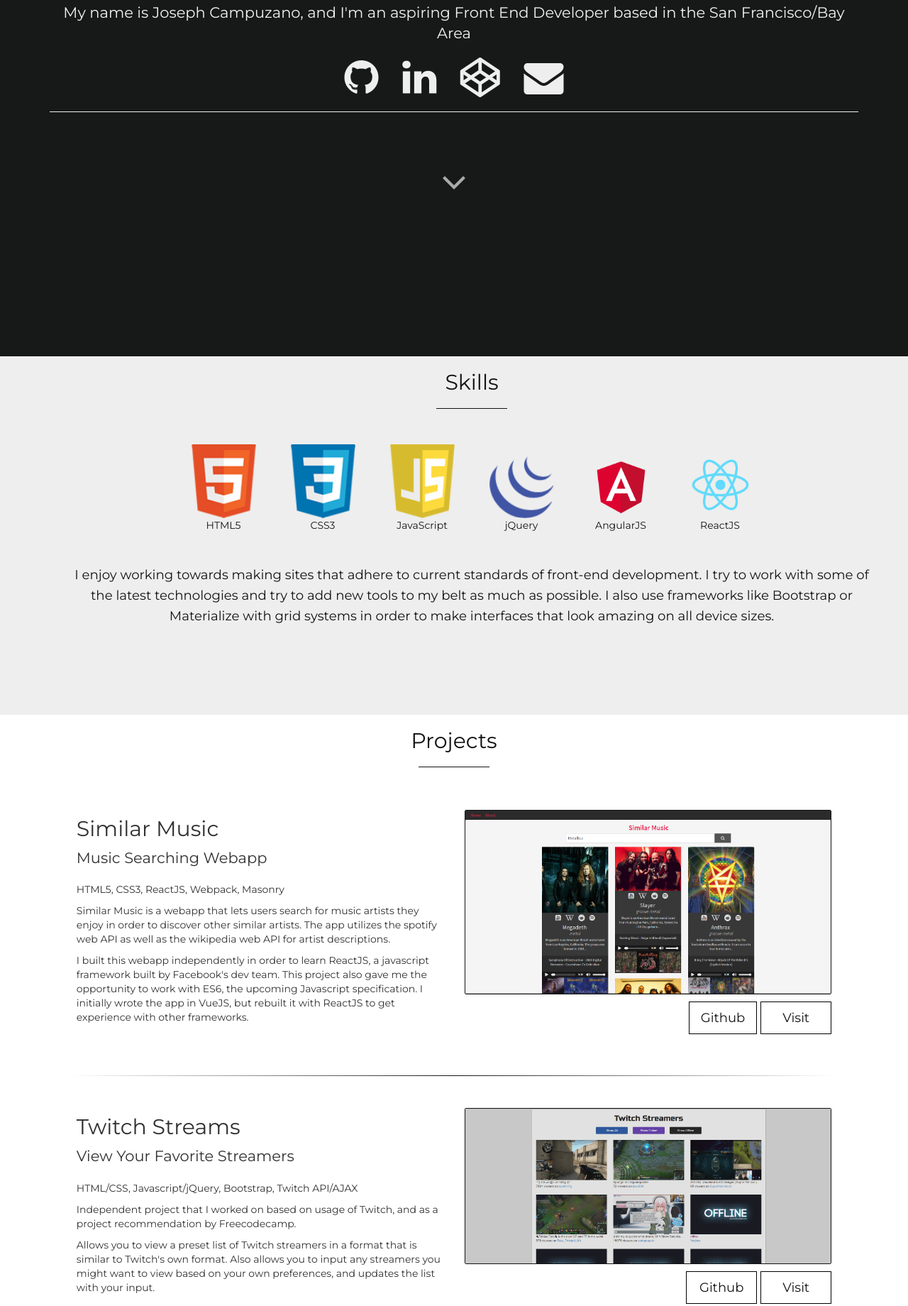
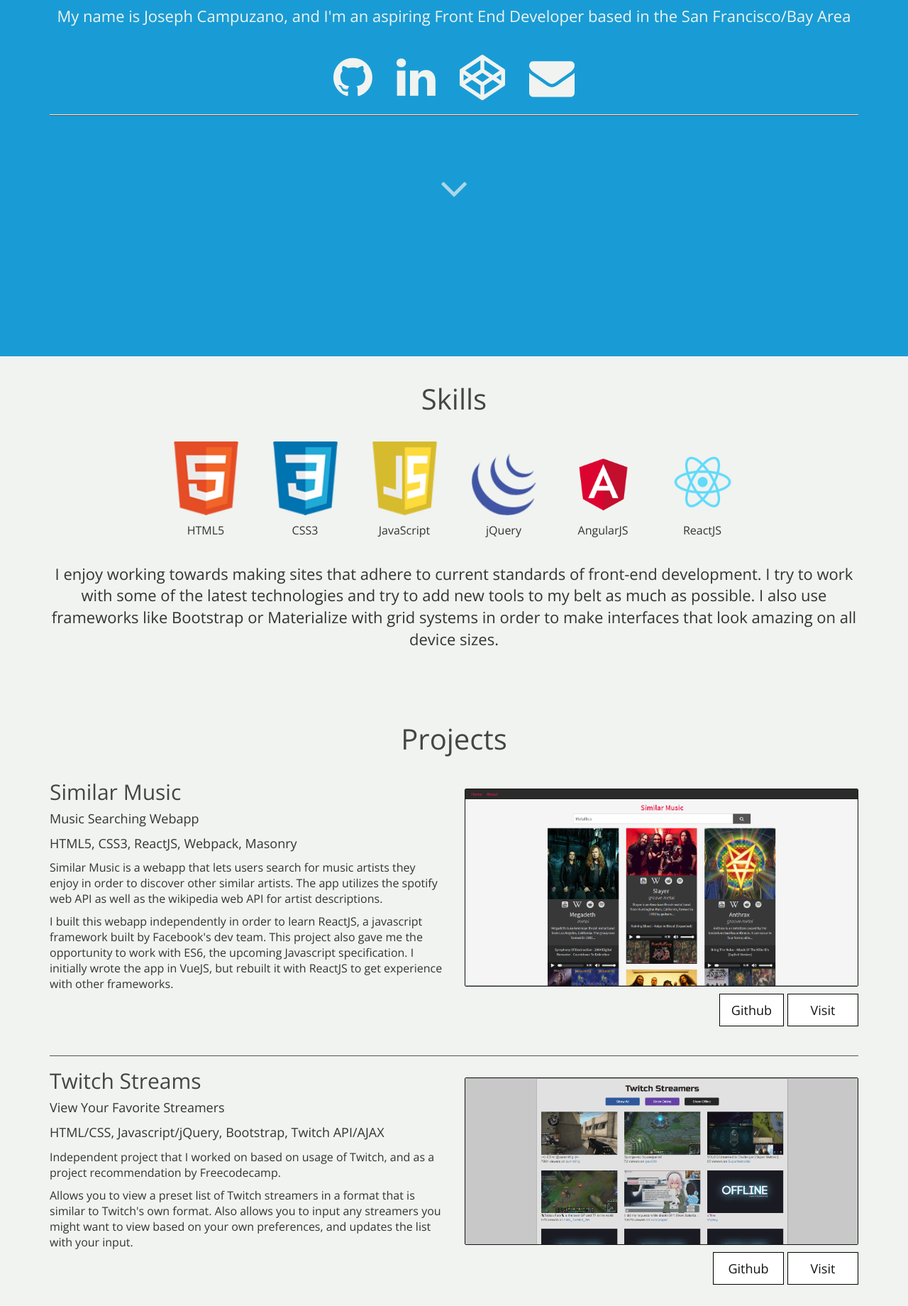
Before and after one commit to jcampuza/portfolio, a website: page index.html in a window 1280 px wide. Shown: the part 298-2138 px from the top of the page at 71% size. Drawn offline with nearby package versions, Linux system fonts and the light colour scheme.

Commit message:
Redid the color scheme and default typography

```diff
--- a/css/custom.css
+++ b/css/custom.css
@@ -1,51 +1,105 @@
 /*
 colors
 
-#f2f2f2
-#ef4c4c
-#131313
-#000000
+primary: #199CD5;
+secondary: #FF8213;
+white: #F0F3F0;
+black: #333333;
 */
 
-body, html {
-    height: 100%;
-    background-color: #171919;
-    color: #f2f2f2;
-    font-family: Montserrat, sans-serif;
-    font-size: 14px;
+@import url(https://fonts.googleapis.com/css?family=Open+Sans:600,400,300);
+
+html {
+  overflow-y: scroll;
 }
 
+body {
+    height: 100%;
+    background-color: #F0F3F0;
+    color: #333333;
+    font-family: 'Open Sans', sans-serif;
+    font-size: 16px;
+    line-height: 20px !important;
+}
+
+/* Typography */
+h1, h2, h3, h4, h5, h6 {
+  margin-top: 0;
+}
+p {
+  font-size: 16px;
+  font-weight: 300;
+  line-height: 22px;
+}
+
+.heading {
+  color: #454545;
+  font-size: 40px;
+  font-weight: 300;
+  line-height: 1;
+  margin-bottom: 40px;
+}
+
+.head .heading {
+  color: #f0f3f0;
+}
+
+.subheading {
+  color: #454545;
+  font-size: 30px;
+  font-weight: 300;
+  line-height: 1;
+}
+
+.emphasis {
+  font-size: 22px;
+  font-weight: 300;
+  line-height: 1.4;
+  margin-bottom: 40px;
+}
+
+.subemphasis {
+  font-size: 18px;
+  font-weight: 300;
+  line-height: 1.4;
+}
+
+p {
+  margin: 10px 0px;
+}
+
+/* Default Links */
+
 a {
-  color: #eeeeee;
+color: #FF8213;
 }
 a:hover {
-  color: #949494;
+  color: #FF8213;
 }
 
-.head {
-  display: flex;
-  flex-direction: column;
-  justify-content: center;
+footer a {
+  color: #F0F3F0;
 }
+
+footer a:hover {
+  color: #ff6214;
+}
+
+/* Icons/Horizontal Rules */
 
 .icon {
   margin: 15px 15px;
-  color: #eeeeee;
+  color: #FF8213;
   cursor: pointer;
   transition: color .2s ease;
 }
+.head .icon, footer .icon {
+  color: #F0F3F0;
+}
 .icon:hover {
-  color: #949494;
+  color: #ff6214;
 }
 
-.projects, .skills {
-  color: #131313;
-  background-color: #fff;
-}
-
-.skills {
-  background-color: #eeeeee;
-}
 .skills-logos {
   display: inline-flex;
   flex-wrap: wrap;
@@ -64,53 +118,49 @@ a:hover {
   border: none;
   width: 91px;
 }
-.header:after {
-  display: block;
-  height: 1px;
-  background-color: #131313 ;
-  content: '';
-  width: 100px;
-  margin: 20px auto;
-  margin-bottom: 50px;
-}
-.skills {
-  padding: 0 80px 80px 80px;
-}
 
 @media only screen and (max-width: 768px) {
-  .header:after {
-    margin-bottom: 20px;
-    margin-top: 15px;
-  }
   .logo {
     margin: 0px;
     margin-right: 5px;
     margin-left: 5px;
   }
-  .skills {
-    padding: 0 10px 10px 10px;
-  }
 }
 
-hr.line {
-  width: 95%;
-  border-top: none !important;
-  background-image: linear-gradient(to right, rgb(255,255,255), rgb(20,20,20), rgb(255,255,255));
+hr {
+  background-color: #555555;
   height: 1px;
 }
-.wrapper {
-  color: #313131;
-  /*border: 1px solid #000;*/
-  padding: 0 2% 2% 2%;
-  margin: 35px auto;
+
+/* Default Header/Footer/Sections */
+
+.head {
+  display: flex;
+  flex-direction: column;
+  justify-content: center;
+  background-color: #199CD5;
+  color: #F0F3F0;
+  min-height: 100vh;
 }
+
+footer {
+  width: 100%;
+  background-color: #199CD5;
+  color: #EEEEEE;
+  padding-top: 20px;
+  padding-bottom: 20px;
+}
+
+.wrapper, section {
+  margin-bottom: 40px;
+}
+.wrapper:last-child {
+  margin-bottom: 0;
+}
+
 img {
   border: 1px solid #131313;
   border-radius: 2px;
-}
-
-.head, .projects {
-  min-height: 100vh;
 }
 
 .links a {
@@ -135,12 +185,6 @@ img {
   position: relative;
 }
 
-.about-text {
-  margin: 20px auto;
-  font-size: 1.3em;
-  line-height: 1.6;
-}
-
 @keyframes point-down {
   from {top: 0;}
   to {opacity: 1; top: 50px;}
@@ -154,14 +198,7 @@ img {
   animation-timing-function: ease-out;
 }
 
-@media only screen and (max-width: 768px) {
-  .fa-4x {
-    font-size: 2em;
-  }
-  #goto-projects {
-    font-size: 4em;
-  }
-}
+/* Form element */
 
 form {
   margin: 10px;
@@ -169,7 +206,6 @@ form {
 input, textarea {
   margin-bottom: 10px;
   width: 100%;
-  color: #131313;
   padding: 4px;
 }
 input[type="submit"] {
@@ -182,29 +218,8 @@ input[type="submit"] {
   }
 }
 
-.copyright {
-  text-align: center;
-  font-size: 50%;
-  margin: 10px;
+@media only screen and (max-width: 480px) {
+  .fa-4x {
+    font-size: 3em;
+  }
 }
-
-a.btn, button.image-choice {
-  overflow: hidden;
-}
-a.btn:hover, button.image-choice:hover{
-  background-color: #ffffff;
-}
-a.btn:before, button.image-choice:before{
-  content: '';
-  background: #131313;
-  height: 100%;
-  width: 100%;
-  position: absolute;
-  top: 0;
-  left: 0;
-  transform: translateY(100%);
-  transition: .3s cubic-bezier(0.5,0,0.5,1);
-}
-a.btn:hover:before, button.image-choice:hover:before{
-  transform: translateY(-100%);
-}
--- a/index.html
+++ b/index.html
@@ -20,8 +20,8 @@
   <body>
     <section class="head text-center" id="top">
       <div class="container">
-          <h2>Hello,</h2>
-          <p class="lead">My name is Joseph Campuzano, and I'm an aspiring Front End Developer based in the San Francisco/Bay Area</p>
+        <h2 class="heading">Hello,</h2>
+        <p class="emphasis">My name is Joseph Campuzano, and I'm an aspiring Front End Developer based in the San Francisco/Bay Area</p>
         <div class="icons">
           <a target="_blank" class="icon" href="https://github.com/jcampuza"><i title="GitHub" class="fa fa-github fa-4x"></i></a>
           <a target="_blank" class ="icon" href = "https://linkedin.com/in/josephcampuzano"><i title = "LinkedIn" class="fa fa-linkedin fa-4x"></i></a>
@@ -34,11 +34,11 @@
     </section>
     <section class="skills text-center" id="skills">
       <div class="container">
-          <h2 class="header">Skills</h2>
+        <h2 class="heading">Skills</h2>
         <div class="skills-logos">
           <div class="logo">
             <img src="img/html5.png">
-              <p>HTML5</p>
+            <p class="">HTML5</p>
           </div>
           <div class="logo">
             <img src="img/css3.png">
@@ -60,19 +60,19 @@
             <img src="img/react.png">
             <p>ReactJS</p>
         </div>
-          <p class="about-text">I enjoy working towards making sites that adhere to current standards of front-end development. I try to work with some of the latest technologies and try to add new tools to my belt as much as possible. I also use frameworks like Bootstrap or Materialize with grid systems in order to make interfaces that look amazing on all device sizes.</p>
+        <p class="emphasis">I enjoy working towards making sites that adhere to current standards of front-end development. I try to work with some of the latest technologies and try to add new tools to my belt as much as possible. I also use frameworks like Bootstrap or Materialize with grid systems in order to make interfaces that look amazing on all device sizes.</p>
       </div>
     </section>
 
     <!--Projects-->
     <section class="projects">
       <div class="container">
-          <h2 class="header text-center" id="projects">Projects</h2>
+        <h2 class="heading text-center" id="projects">Projects</h2>
         <div class="row wrapper">
           <div class="col-md-6 col-xs-12">
-              <h2>Similar Music</h2>
-              <p class="lead">Music Searching Webapp</p>
-              <p>HTML5, CSS3, ReactJS, Webpack, Masonry</p>
+            <h2 class="subheading">Similar Music</h2>
+            <p class="subemphasis">Music Searching Webapp</p>
+            <p class="subemphasis">HTML5, CSS3, ReactJS, Webpack, Masonry</p>
             <p>Similar Music is a webapp that lets users search for music artists they enjoy in order to discover other similar artists. The app utilizes the spotify web API as well as the wikipedia web API for artist descriptions.</p>
             <p>I built this webapp independently in order to learn ReactJS, a javascript framework built by Facebook's dev team. This project also gave me the opportunity to work with ES6, the upcoming Javascript specification. I initially wrote the app in VueJS, but rebuilt it with ReactJS to get experience with other frameworks.</p>
             <p></p>
@@ -91,9 +91,9 @@
 
         <div class="row wrapper">
           <div class="col-md-6 col-xs-12">
-              <h2>Twitch Streams</h2>
-              <p class="lead">View Your Favorite Streamers</p>
-              <p>HTML/CSS, Javascript/jQuery, Bootstrap, Twitch API/AJAX</p>
+            <h2 class="subheading">Twitch Streams</h2>
+            <p class="subemphasis">View Your Favorite Streamers</p>
+            <p class="subemphasis">HTML/CSS, Javascript/jQuery, Bootstrap, Twitch API/AJAX</p>
             <p>Independent project that I worked on based on usage of Twitch, and as a project recommendation by Freecodecamp.</p>
             <p>Allows you to view a preset list of Twitch streamers in a format that is similar to Twitch's own format. Also allows you to input any streamers you might want to view based on your own preferences, and updates the list with your input.</p>
           </div>
@@ -111,9 +111,9 @@
 
         <div class="row wrapper">
           <div class="col-md-6 col-xs-12">
-              <h2>Thingder</h2>
-              <p class="lead">Item matching webapp</p>
-              <p>Web2py, Python, Javascript, jQuery, HTML/CSS, Bootstrap</p>
+            <h2 class="subheading">Thingder</h2>
+            <p class="subemphasis">Item matching webapp</p>
+            <p class="subemphasis">Web2py, Python, Javascript, jQuery, HTML/CSS, Bootstrap</p>
             <p>Thingder was a group project that I worked on for UC Santa Cruz' web applications class. We used the web2py web application framework by recommendation of the professor and used jQuery along with AJAX alongside it to facilitate asynchronous calls to our backend</p>
             <p>We wanted there to be a place like craigslist where college students who don't have much money can trade items with other students, rather than only relying on cash to get things we want or need. We also wanted to facilitate communication between potential traders so we build in a messaging system so students could work out details like where and when to meetup.</p>
           </div>
@@ -130,9 +130,9 @@
 
         <div class="row wrapper">
           <div class="col-md-6 col-xs-12">
-              <h2>Word Count</h2>
-              <p class="lead">A simple word counting tool</p>
-              <p>Javascript, jQuery, HTML/CSS</p>
+            <h2 class="subheading">Word Count</h2>
+            <p class="subemphasis">A simple word counting tool</p>
+            <p class="subemphasis">Javascript, jQuery, HTML/CSS</p>
             <p>A simple tool that allows a user to enter a piece of text. Afterwards it will display some simple statistics about the entered text such as: The total character count, total word count, Number of sentences, and number of paragraphs. Works for both large and small screens</p>
           </div>
           <div class="col-md-6 col-xs-12">
@@ -149,9 +149,9 @@
 
         <div class="row wrapper">
           <div class="col-md-6 col-xs-12">
-              <h2>Studie</h2>
-              <p class="lead">Group study app</p>
-              <p>AngularJS, Javascript, Firebase, HTML/CSS, Materialize</p>
+            <h2 class="subheading">Studie</h2>
+            <p class="subemphasis">Group study app</p>
+            <p class="subemphasis">AngularJS, Javascript, Firebase, HTML/CSS, Materialize</p>
             <p>Studie was a group project that I worked on for UC Santa Cruz Software Design class. We decided to utilize AngularJS on the web side of things as well as using firebase for a backend as a service, and since it made it easy to synchronize across platforms.</p>
             <p>We created Studie as an app for students to quickly and easily find study partners in classes that they may not know too many people in. It allowed people to set the location on campus that a study session or meeting might occur, and the time when everyone would meet. We also built a realtime chat into the app using firebase so that groups could quickly coordinate with each other</p>
           </div>
@@ -175,9 +175,9 @@
 
     <div class="about">
       <div class="container">
-          <h2 class="text-center" id="about">About</h2>
-          <p class="about-text">I'm Joseph Campuzano, a Front-end developer currently living in Oakland, CA. My current go-to technologies are Javascript, HTML5/CSS3, and Node.js. I enjoy working with frameworks like ReactJS and VueJS. I love playing with new technologies and creating appealing interfaces. When not behind the computer, I spend most of my time skateboarding around town, or playing instruments like trumpet or guitar.</p>
-          <p class="about-text">My formal education includes a degree in Computer Science from University of California, Santa Cruz. There I learned all the basics of computer science after discovering my interest in programming a year prior when I was studying mechanical engineering in New York and took a class using MATLAB. I focused most of my studies on classes related to A.I. and web development.</p>
+        <h2 class="text-center heading" id="about">About</h2>
+        <p class="subemphasis">I'm Joseph Campuzano, a Front-end developer currently living in Oakland, CA. My current go-to technologies are Javascript, HTML5/CSS3, and Node.js. I enjoy working with frameworks like ReactJS and VueJS. I love playing with new technologies and creating appealing interfaces. When not behind the computer, I spend most of my time skateboarding around town, or playing instruments like trumpet or guitar.</p>
+        <p class="subemphasis">My formal education includes a degree in Computer Science from University of California, Santa Cruz. There I learned all the basics of computer science after discovering my interest in programming a year prior when I was studying mechanical engineering in New York and took a class using MATLAB. I focused most of my studies on classes related to A.I. and web development.</p>
       </div>
     </div>
 
@@ -185,7 +185,7 @@
     <div class="container">
       <div class="col-md-6 col-xs-12 text-center">
         <div class="social">
-            <h4 class="lead">Connect with me!</h4>
+          <h4 class="subheading">Connect with me!</h4>
           <a target="_blank" class="icon" href="https://github.com/jcampuza"><i title="GitHub" class="fa fa-github fa-4x"></i></a>
           <a target="_blank" class ="icon" href = "https://linkedin.com/in/josephcampuzano"><i title = "LinkedIn" class="fa fa-linkedin fa-4x"></i></a>
           <a target="_blank" class="icon" href="https://codepen.io/jcampuza"><i title="Codepen" class="fa fa-codepen fa-4x"></i></a>
@@ -204,14 +204,17 @@
       </div>
     </div>
 
-      <footer class="container">
-        <h4 class="text-center">Created by Joseph Campuzano</h4>
-        <div class="text-center links">
+    <footer>
+      <div class="container">
+        <h4 class="text-center emphasis">Created by Joseph Campuzano</h4>
+        <div class="text-center links subemphasis">
           <a href="#top">Home</a> |
           <a href="#projects">Projects</a> |
           <a href="#about">About</a>
         </div>
-        <p class="copyright">Copyright © 2016 by Joseph Campuzano. All rights reserved</p>
+        <hr />
+        <p class="text-center">Copyright © 2016 by Joseph Campuzano. All rights reserved</p>
+      </div>
     </footer>
 
     <script src="js/jquery.min.js"></script>
```
Lines whose indentation alone changed are shown as unchanged.
